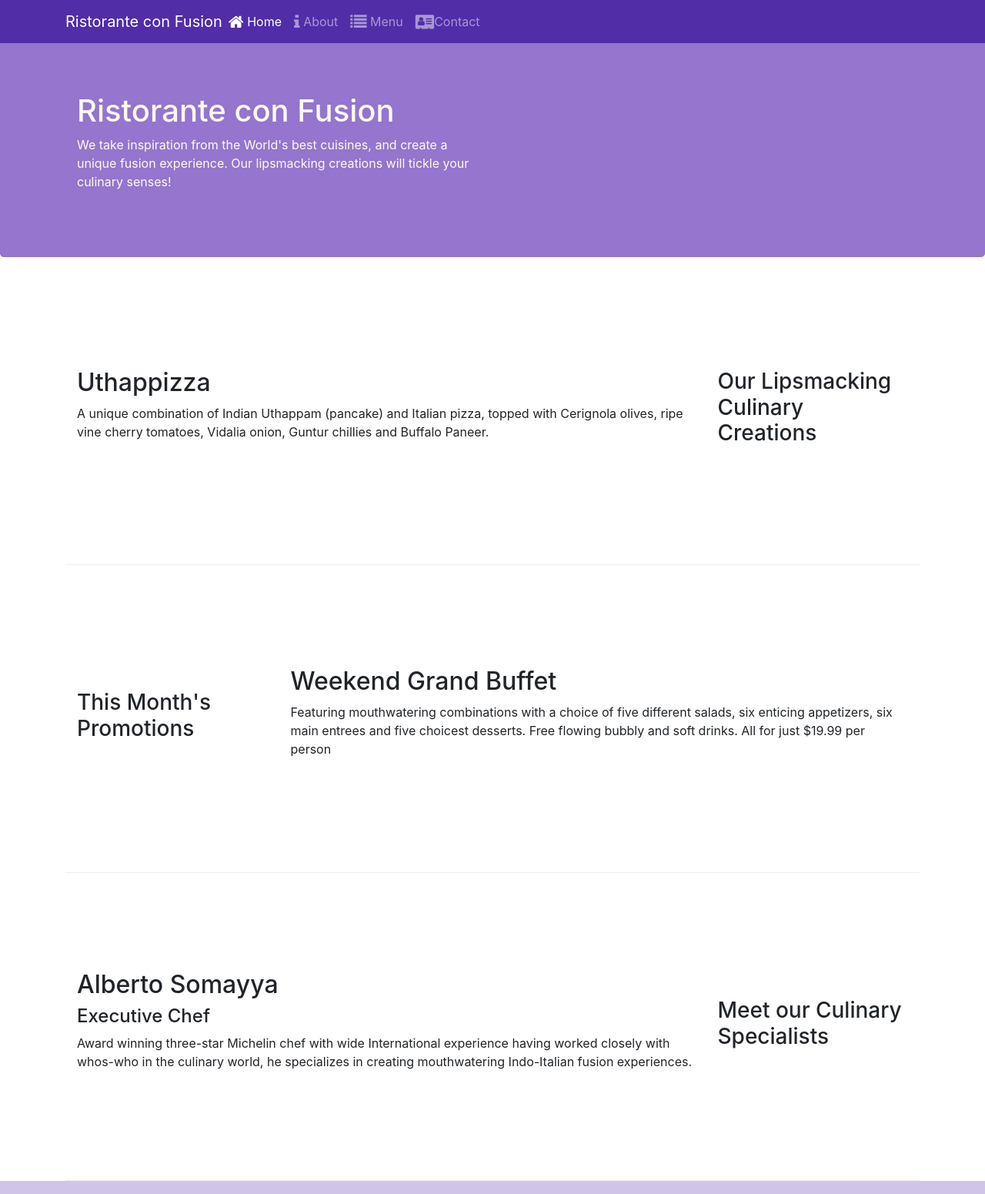
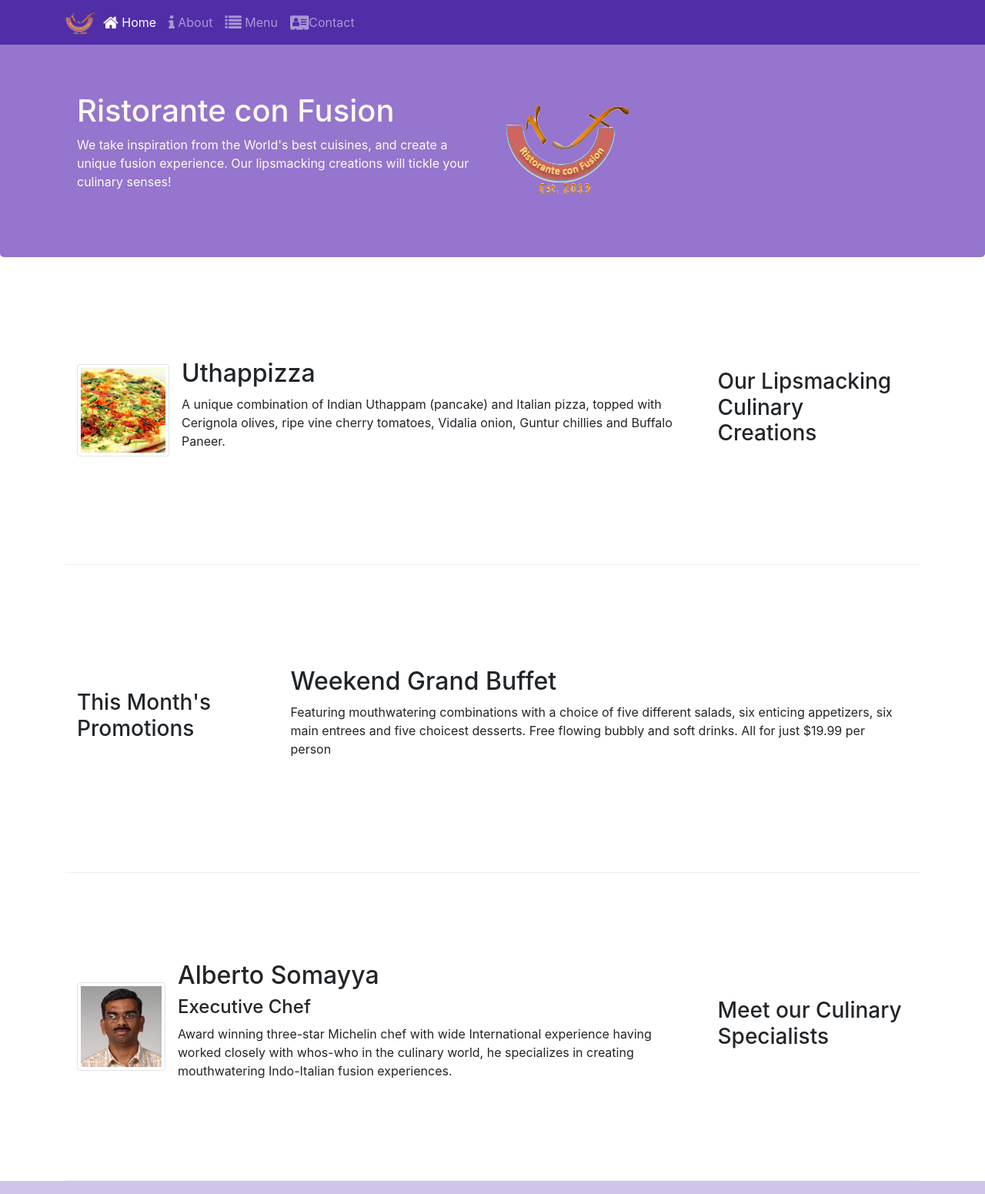
Before and after one commit to Sankalpbp/conFusion, a website: page index.html in a window 1280 px wide. Shown: the top 1551 px of the page at 77% size. Drawn offline with nearby package versions, Linux system fonts and the light colour scheme.

Commit message:
Images and Media

```diff
--- a/index.html
+++ b/index.html
@@ -24,7 +24,7 @@
             <button class="navbar-toggler" type="button" data-toggle="collapse" data-target="#Navbar">
                 <span class="navbar-toggler-icon"></span>
             </button>
-            <a class="navbar-brand mr-auto" href="#">Ristorante con Fusion </a>
+            <a class="navbar-brand mr-auto" href="#"><img src="img/logo.png" height="30" width="41"></a>
 
             <div class="collapse navbar-collapse" id="Navbar">
                 <ul class="navbar-nav mr-auto">
@@ -46,7 +46,8 @@
                     <h1>Ristorante con Fusion</h1>
                     <p>We take inspiration from the World's best cuisines, and create a unique fusion experience. Our lipsmacking creations will tickle your culinary senses!</p>
                 </div>
-                <div class="col-12 col-sm">
+                <div class="col-12 col-sm align-self-center">
+                    <img src="img/logo.png" class="img-fluid">
                 </div>
             </div>
         </div>
@@ -58,8 +59,14 @@
                 <h3>Our Lipsmacking Culinary Creations</h3>
             </div>
             <div class="col col-sm order-sm-first col-md">
-                <h2>Uthappizza</h2>
-                <p class="d-none d-sm-block">A unique combination of Indian Uthappam (pancake) and Italian pizza, topped with Cerignola olives, ripe vine cherry tomatoes, Vidalia onion, Guntur chillies and Buffalo Paneer.</p>
+                <div class="media">
+                    <img class="d-flex mr-3 img-thumbnail align-self-center"
+                        src="img/uthappizza.png" alt="uthappizza">
+                    <div class="media-body">
+                        <h2 class="mt-0">Uthappizza</h2>
+                        <p class="d-none d-sm-block">A unique combination of Indian Uthappam (pancake) and Italian pizza, topped with Cerignola olives, ripe vine cherry tomatoes, Vidalia onion, Guntur chillies and Buffalo Paneer.</p>
+                    </div>
+                </div>
             </div>
         </div>
 
@@ -79,9 +86,19 @@
                 <h3>Meet our Culinary Specialists</h3>
             </div>
             <div class="col col-sm order-sm-first col-md">
-                <h2>Alberto Somayya</h2>
-                <h4>Executive Chef</h4>
-                <p class="d-none d-sm-block">Award winning three-star Michelin chef with wide International experience having worked closely with whos-who in the culinary world, he specializes in creating mouthwatering Indo-Italian fusion experiences. </p>
+                <div class="media">
+                    <img class="d-flex mr-3 img-thumbnail align-self-center"
+                            src="img/alberto.png" alt="Alberto Somayya">
+                    <div class="media-body">
+                        <h2 class="mt-0">Alberto Somayya</h2>
+                        <h4>Executive Chef</h4>
+                        <p class="d-none d-sm-block">Award winning three-star Michelin chef with wide
+                            International experience having worked closely with
+                            whos-who in the culinary world, he specializes in
+                            creating mouthwatering Indo-Italian fusion experiences.
+                            </p>
+                    </div>
+                </div>
             </div>
         </div>
     </div>
```
Also changed, not shown: aboutus.html (+3 -2 lines), contactus.html (+3 -2 lines), img/alberto.png (added), img/buffet.png (added), img/logo.png (added), img/uthappizza.png (added), 1 other file.
